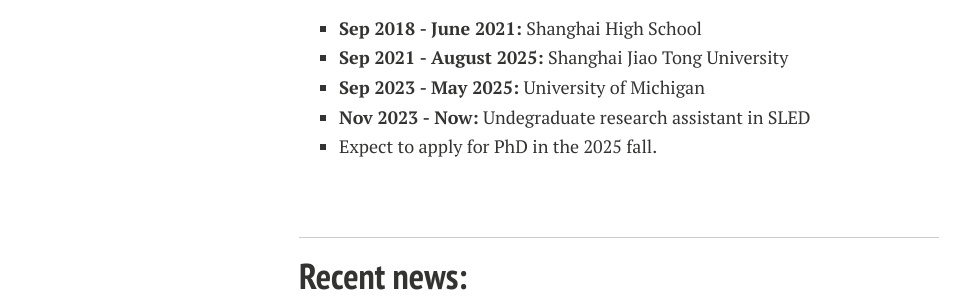
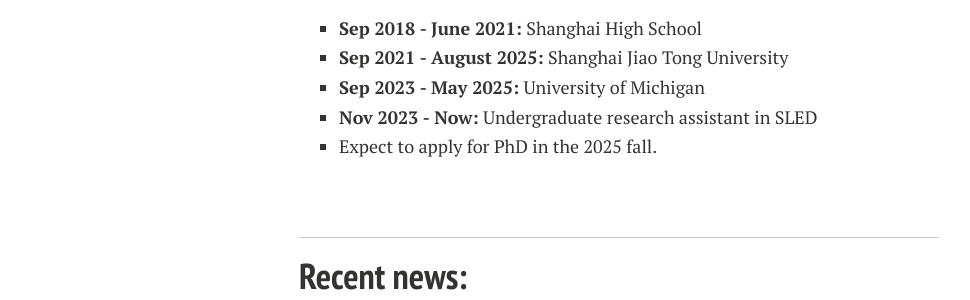
Before and after one commit to xuejunzhang2002/xuejunzhang.github.io, a Jekyll site: the page built from index.md, in a window 1280 px wide. Shown: the part 556-856 px from the top of the page, without its empty margins (21-991 px from the left). Built offline with Jekyll 4.4.1, drawn with Linux system fonts in a browser that asks for light colours; nearby versions of some CDN libraries; comment, search, counter and statistics services are not loaded; a style sheet for code colours, icons or effects is not loaded; our own code applies the rules of GitHub Pages for plain Markdown files.

Commit message:
Update index.md

```diff
--- a/index.md
+++ b/index.md
@@ -17,7 +17,7 @@ I am a rising senior majoring in **Electrical and Computer Engineering** at Shan
 - **Sep 2018 - June 2021:** Shanghai High School
 - **Sep 2021 - August 2025:** Shanghai Jiao Tong University
 - **Sep 2023 - May 2025:** University of Michigan
-- **Nov 2023 - Now:** Undegraduate research assistant in SLED
+- **Nov 2023 - Now:** Undergraduate research assistant in SLED
 - Expect to apply for PhD in the 2025 fall.
 
 <br>
```
